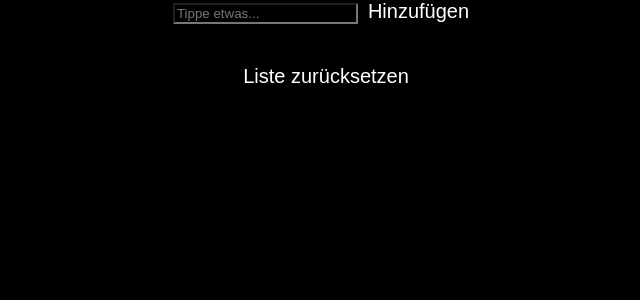
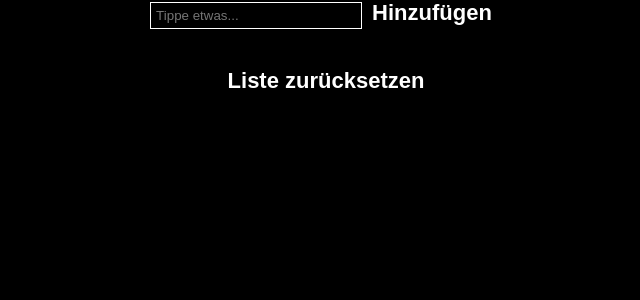
Before and after one commit to on21viktoria/todo-app, a React (Create React App) app: page / in a window 1280 px wide. Both pictures are taken after a click on the button "Start". Shown: the top 300 px of the page, without its empty margins (314-954 px from the left). Built offline with nearby package versions, Linux system fonts and the light colour scheme.

Commit message:
Adapted styling

```diff
--- a/src/components/addTaskComponent/addTaskComponent.css
+++ b/src/components/addTaskComponent/addTaskComponent.css
@@ -1,7 +1,21 @@
 .addTaskComponent_button {
   background: transparent;
   color: #fff;
-  font-size: 20px;
+  font-size: 22px;
+  font-weight: 600;
+  cursor: pointer;
   border: none;
   padding: 0px 10px 10px 10px;
 }
+
+.addTaskComponent_task-input {
+  background-color: transparent;
+  border: 1px solid #fff;
+  box-shadow: none;
+  padding: 5px;
+  width: 200px;
+}
+
+.addTaskComponent_task-input:focus {
+  outline: none;
+}
--- a/src/components/addTaskComponent/addTaskComponent.js
+++ b/src/components/addTaskComponent/addTaskComponent.js
@@ -22,7 +22,7 @@ export const AddTaskComponent = ({ functionToAddTask }) => {
   return (
     <div>
       <input
-        id="taskInput"
+        class="addTaskComponent_task-input"
         type="text"
         placeholder="Tippe etwas..."
         value={newTodo.taskName || ""}
--- a/src/components/startpageComponent/startpageComponent.css
+++ b/src/components/startpageComponent/startpageComponent.css
@@ -1,7 +1,9 @@
 .startpageComponent_button {
   background: transparent;
   color: #fff;
-  font-size: 20px;
+  font-size: 22px;
+  font-weight: 600;
+  cursor: pointer;
   border: none;
   padding: 0px 10px 10px 10px;
 }
@@ -10,3 +12,8 @@
   background-color: #000;
   color: #fff;
 }
+
+.startpageComponent_headline {
+  margin-top: 100px;
+  font-size: 40px;
+}
--- a/src/components/startpageComponent/startpageComponent.js
+++ b/src/components/startpageComponent/startpageComponent.js
@@ -19,7 +19,7 @@ export const StartpageComponent = ({
   if (startpageVisibility) {
     return (
       <div>
-        <h1>{title}</h1>
+        <h1 class="startpageComponent_headline">{title}</h1>
         <div>
           <img src={logo} className="App-logo" alt="logo" />
         </div>
--- a/src/components/taskComponent/taskComponent.css
+++ b/src/components/taskComponent/taskComponent.css
@@ -8,6 +8,8 @@
   background: transparent;
   color: #fff;
   font-size: 20px;
+  font-weight: 600;
+  cursor: pointer;
   border: none;
   padding: 0px 10px 10px 10px;
 }
--- a/src/components/taskpageComponent/taskpageComponent.css
+++ b/src/components/taskpageComponent/taskpageComponent.css
@@ -1,7 +1,9 @@
 .taskpageComponent_button {
   background: transparent;
   color: #fff;
-  font-size: 20px;
+  font-size: 22px;
+  font-weight: 600;
+  cursor: pointer;
   border: none;
   padding: 0px 10px 10px 10px;
 }
```
